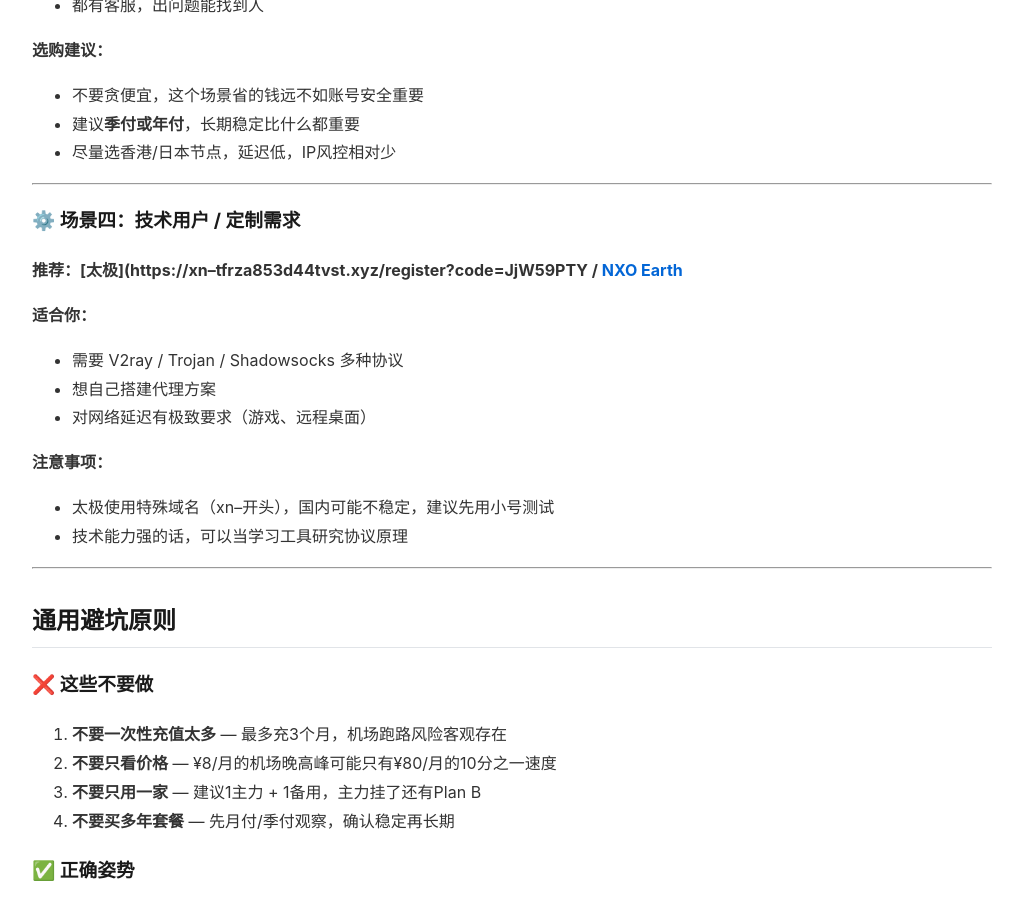
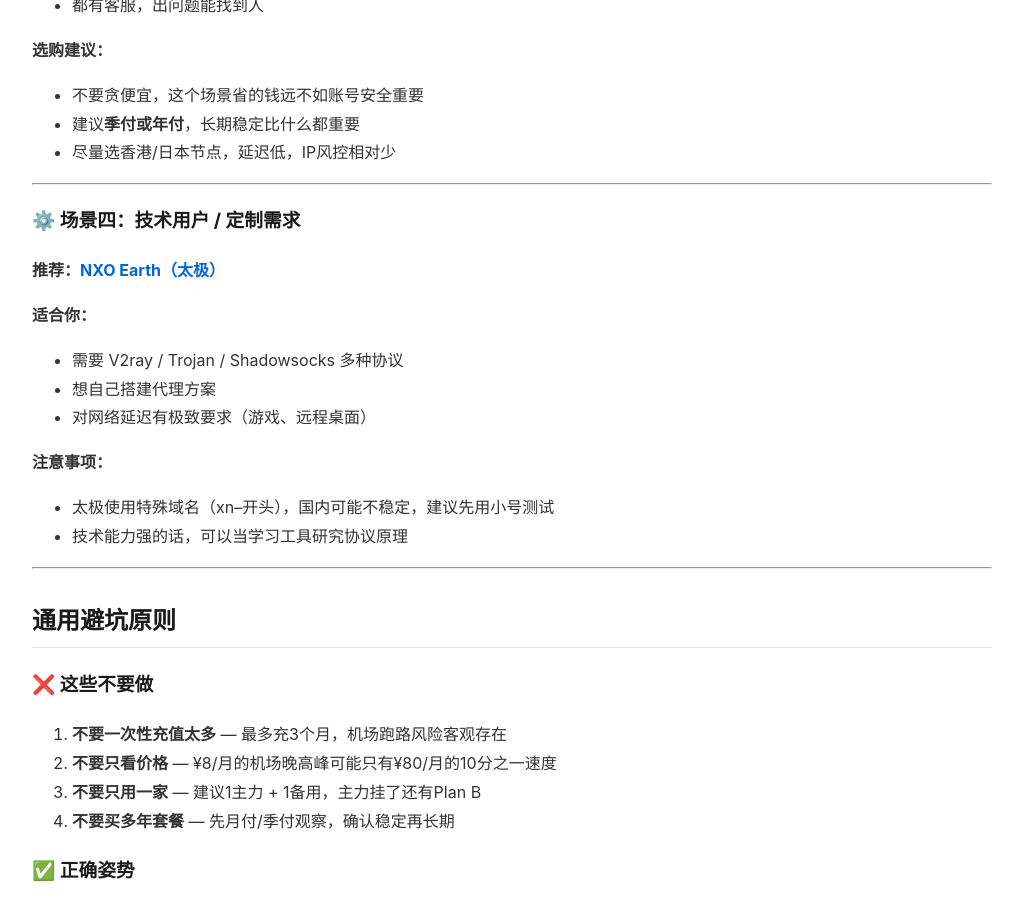
Before and after one commit to yezuofan/free-internet-guide, a Jekyll site: the page built from getting-started/how-to-choose.md, in a window 1280 px wide and 900 px high, scrolled down 2133 px. Shown: the whole window, without its empty margins (128-1151 px from the left). Built offline with Jekyll 4.4.1, drawn with Linux system fonts in a browser that asks for light colours; our own code applies the rules of GitHub Pages for plain Markdown files; part of the change alters nothing that is shown.

Commit message:
Repair non-clickable AFF link in how-to-choose guide

```diff
--- a/getting-started/how-to-choose.md
+++ b/getting-started/how-to-choose.md
@@ -84,7 +84,7 @@
 
 ### ⚙️ 场景四：技术用户 / 定制需求
 
-**推荐：[太极](https://xn--tfrza853d44tvst.xyz/register?code=JjW59PTY / [NXO Earth](https://nxonearth.com/signupbyemail.aspx?MemberCode=JjW59PTY)**
+**推荐：[NXO Earth（太极）](https://nxonearth.com/signupbyemail.aspx?MemberCode=JjW59PTY)**
 
 **适合你：**
 - 需要 V2ray / Trojan / Shadowsocks 多种协议
```
